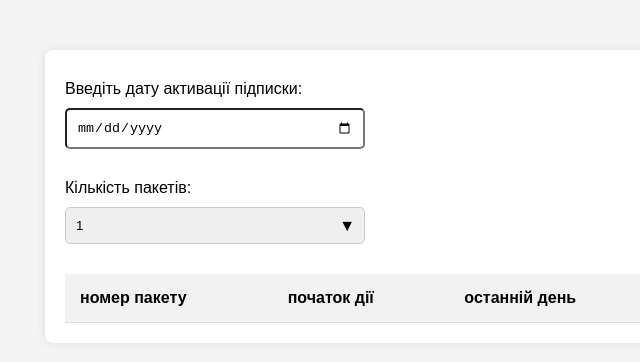
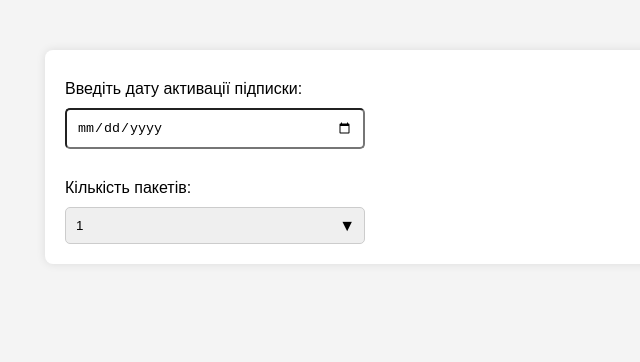
Before and after one commit to roman-nekrasov/calculate-subscr, a plain HTML site: page index.html in a window 1280 px wide. Shown: the whole page, without its empty margins (275-915 px from the left). Drawn offline with Linux system fonts and the light colour scheme.

Commit message:
style fixes

```diff
--- a/index.html
+++ b/index.html
@@ -28,7 +28,7 @@
                     <option value="12">12</option>
                 </select>
             </div>
-            <div class="result-wrapper" style="margin-top: 30px">
+            <div class="result-wrapper">
                 <table class="result-table">
                     <thead>
                         <tr class="table-row">
--- a/style.css
+++ b/style.css
@@ -99,14 +99,11 @@ input {
     color: #3498db;
 }
 
+/* table styles */
+
 .result-wrapper {
     display: none;
-}
-
-/* table styles */
-.result-wrapper {
     margin-top: 30px;
-    display: block;
 }
 
 .result-table {
```
